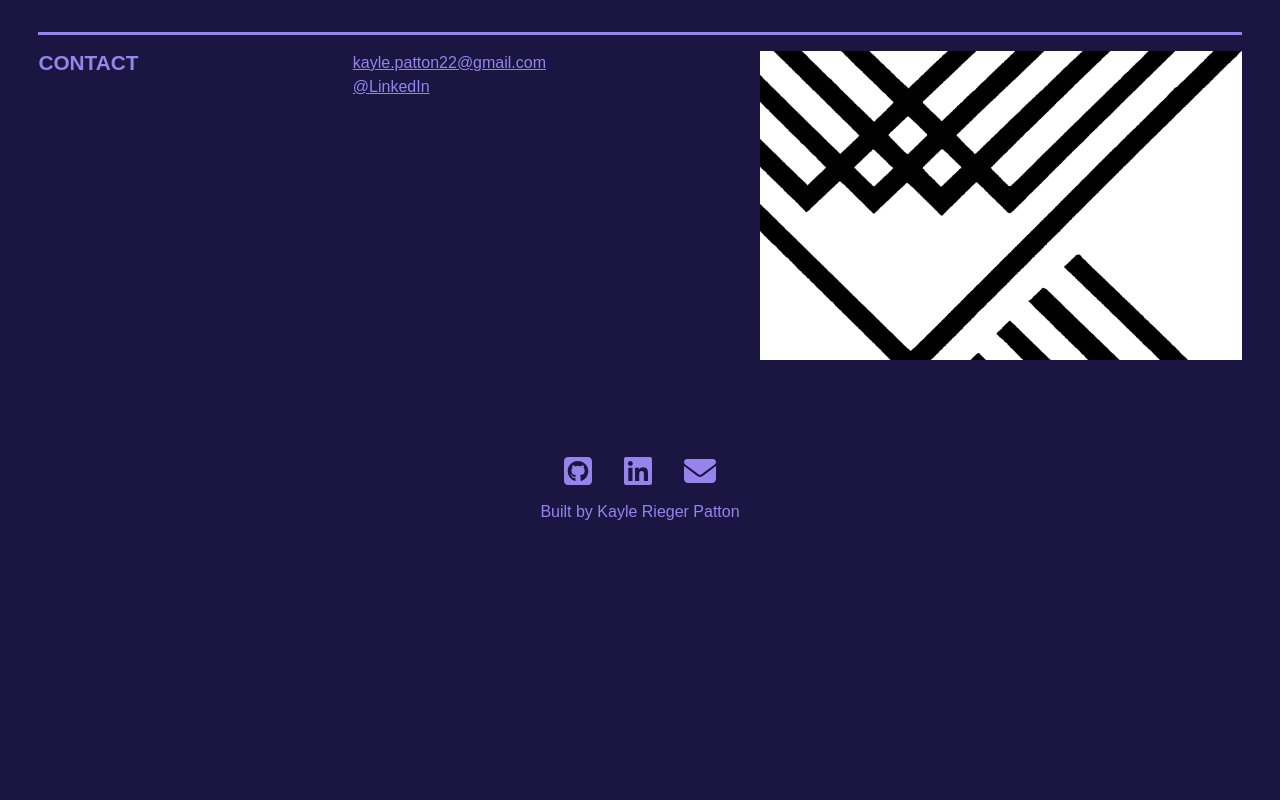
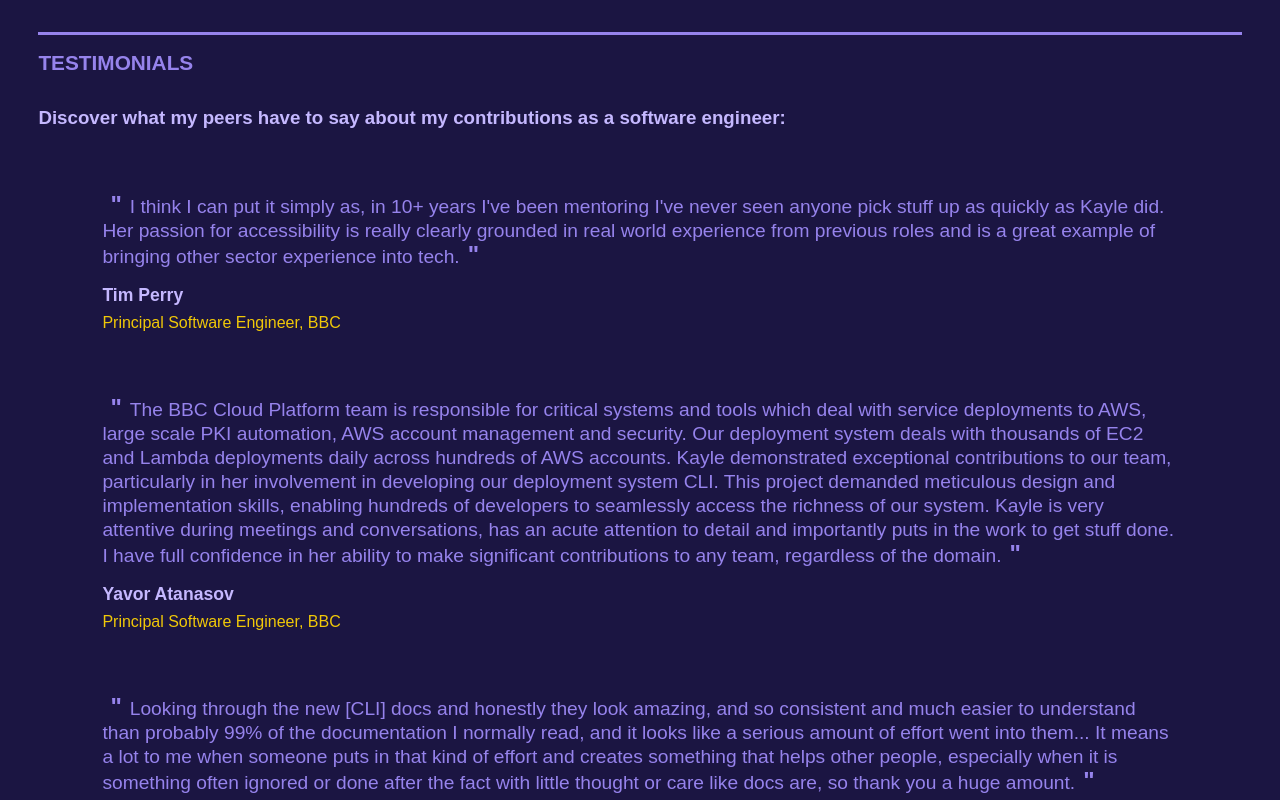
Before and after one commit to kayleriegerpatton/portfolio, a React app: page /portfolio/ in a window 1280 px wide. Shown: the part 2860-3660 px from the top of the page. Before the commit the page ends 3460 px from the top, so only its background shows below. Built offline with nearby package versions, Linux system fonts and the light colour scheme; a web font is replaced by a local one.

Commit message:
added basic testimonials section

```diff
--- /dev/null
+++ b/src/components/TestimonialCard/TestimonialCard.css
@@ -0,0 +1,27 @@
+.testimonial-card {
+	padding: 2rem;
+}
+
+.testimonial-text {
+	font-size: 1.2rem;
+	margin-bottom: 1rem;
+	line-height: 1.5rem;
+}
+
+.quote-emphasis {
+	font-weight: 600;
+	font-size: 1.5rem;
+	margin: 0 0.5rem;
+}
+
+.testimonial-name {
+	color: var(--periwinkle);
+	font-size: 1.1rem;
+	margin-bottom: 0.5rem;
+	font-weight: 600;
+}
+
+.testimonial-role {
+	color: var(--jonquil);
+	font-weight: 300;
+}
--- /dev/null
+++ b/src/components/TestimonialCard/TestimonialCard.jsx
@@ -0,0 +1,28 @@
+import React from 'react';
+import PropTypes from 'prop-types';
+import './TestimonialCard.css';
+
+function TestimonialCard({ fullName, text, role, company }) {
+	return (
+		<div className="testimonial-card">
+			<p className="testimonial-text">
+				<span className="quote-emphasis">&quot;</span>
+				{text}
+				<span className="quote-emphasis">&quot;</span>
+			</p>
+			<p className="testimonial-name">{fullName}</p>
+			<p className="testimonial-role">
+				{role}, {company}
+			</p>
+		</div>
+	);
+}
+
+TestimonialCard.propTypes = {
+	fullName: PropTypes.string.isRequired,
+	text: PropTypes.string.isRequired,
+	role: PropTypes.string.isRequired,
+	company: PropTypes.string.isRequired,
+};
+
+export default TestimonialCard;
--- /dev/null
+++ b/src/components/TestimonialsSection/TestimonialsSection.css
@@ -0,0 +1,11 @@
+#testimonials-heading {
+	font-size: 1.3rem;
+	margin-bottom: 2rem;
+	text-transform: uppercase;
+}
+
+.testimonial-container {
+	display: flex;
+	flex-direction: column;
+	padding: 2rem;
+}
--- /dev/null
+++ b/src/components/TestimonialsSection/TestimonialsSection.jsx
@@ -0,0 +1,32 @@
+import React from 'react';
+import TestimonialCard from '../TestimonialCard/TestimonialCard';
+import './TestimonialsSection.css';
+import testimonials from '../../data/testimonials';
+
+function TestimonialsSection() {
+	return (
+		<div id="testimonials">
+			<hr />
+			<section id="testimonials-section">
+				<h2 className="section-heading">Testimonials</h2>
+				<h3 className="section-subheading">
+					Discover what my peers have to say about my contributions as a
+					software engineer:
+				</h3>
+				<div className="testimonial-container">
+					{testimonials.map((testimonial) => (
+						<TestimonialCard
+							key={testimonial.id}
+							fullName={testimonial.fullName}
+							text={testimonial.text}
+							role={testimonial.role}
+							company={testimonial.company}
+						/>
+					))}
+				</div>
+			</section>
+		</div>
+	);
+}
+
+export default TestimonialsSection;
--- /dev/null
+++ b/src/data/testimonials.js
@@ -0,0 +1,34 @@
+const testimonials = [
+	{
+		id: 0,
+		fullName: 'Tim Perry',
+		year: 2024,
+		role: 'Principal Software Engineer',
+		company: 'BBC',
+		image: '',
+		altText: 'Tim',
+		text: "I think I can put it simply as, in 10+ years I've been mentoring I've never seen anyone pick stuff up as quickly as Kayle did. Her passion for accessibility is really clearly grounded in real world experience from previous roles and is a great example of bringing other sector experience into tech.",
+	},
+	{
+		id: 1,
+		fullName: 'Yavor Atanasov',
+		year: 2024,
+		role: 'Principal Software Engineer',
+		company: 'BBC',
+		image: '',
+		altText: 'Yav',
+		text: 'The BBC Cloud Platform team is responsible for critical systems and tools which deal with service deployments to AWS, large scale PKI automation, AWS account management and security. Our deployment system deals with thousands of EC2 and Lambda deployments daily across hundreds of AWS accounts. Kayle demonstrated exceptional contributions to our team, particularly in her involvement in developing our deployment system CLI. This project demanded meticulous design and implementation skills, enabling hundreds of developers to seamlessly access the richness of our system. Kayle is very attentive during meetings and conversations, has an acute attention to detail and importantly puts in the work to get stuff done. I have full confidence in her ability to make significant contributions to any team, regardless of the domain.',
+	},
+	{
+		id: 3,
+		fullName: 'J.',
+		year: 2024,
+		role: 'Principal Software Engineer',
+		company: 'BBC',
+		image: '',
+		altText: 'anonymous profile image',
+		text: 'Looking through the new [CLI] docs and honestly they look amazing, and so consistent and much easier to understand than probably 99% of the documentation I normally read, and it looks like a serious amount of effort went into them... It means a lot to me when someone puts in that kind of effort and creates something that helps other people, especially when it is something often ignored or done after the fact with little thought or care like docs are, so thank you a huge amount.',
+	},
+];
+
+export default testimonials;
--- a/src/pages/Home.jsx
+++ b/src/pages/Home.jsx
@@ -5,6 +5,7 @@ import ContactSection from '../components/ContactSection/ContactSection';
 import Hero from '../components/Hero/Hero';
 import ProjectsSection from '../components/ProjectsSection/ProjectsSection';
 import projects from '../data/projects';
+import TestimonialsSection from '../components/TestimonialsSection/TestimonialsSection';
 
 function Home() {
 	const unarchivedProjects = projects.filter(
@@ -16,6 +17,7 @@ function Home() {
 			<Hero />
 			<AboutSection />
 			<ProjectsSection projects={unarchivedProjects} />
+			<TestimonialsSection />
 			<ContactSection />
 		</main>
 	);
```
